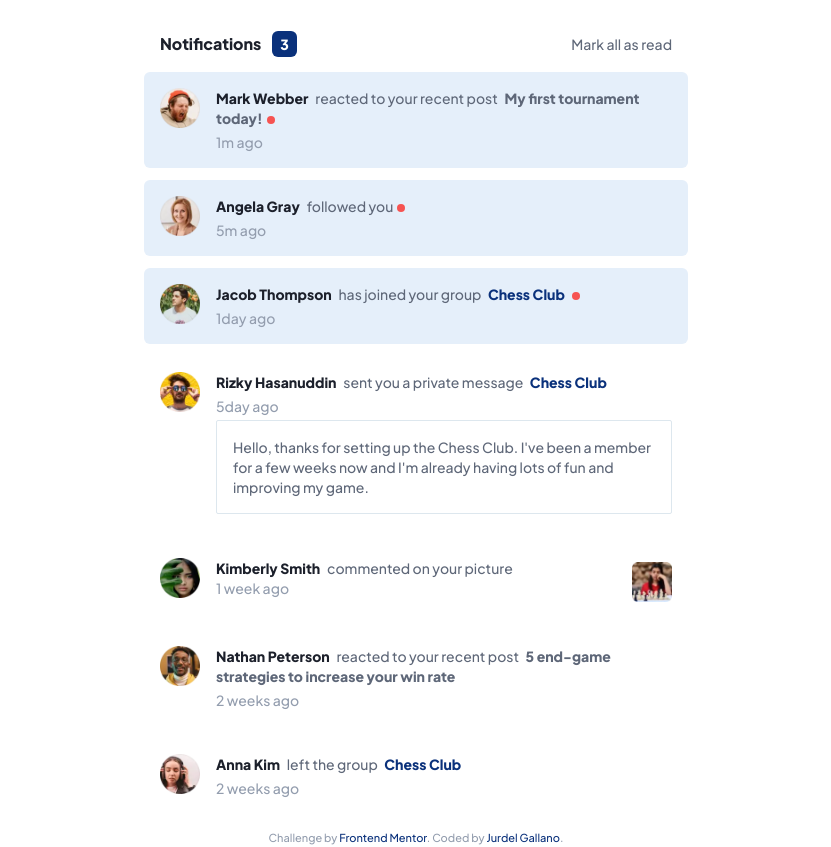
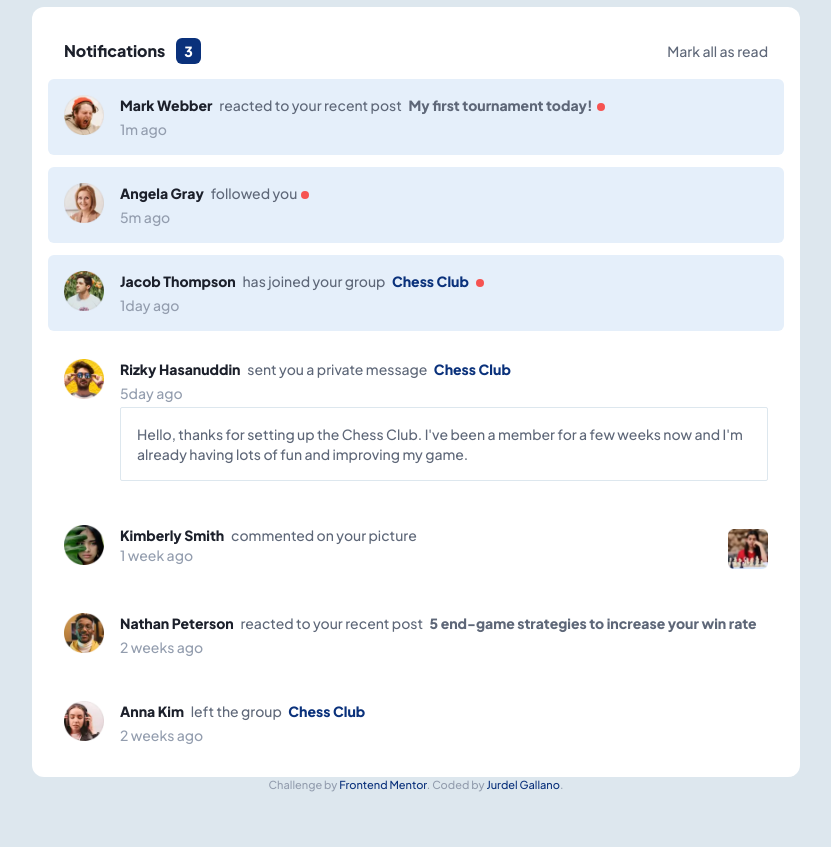
Before and after one commit to secretcrew2/notification-page, a plain HTML site: page index.html in a window 1280 px wide. Shown: the whole page, without its empty margins (224-1055 px from the left). After the commit the page ends 800 px from the top, so only its background shows below. Drawn offline with nearby package versions, Linux system fonts and the light colour scheme.

Commit message:
readjust the layout

```diff
--- a/index.html
+++ b/index.html
@@ -39,9 +39,9 @@
     }
   </script>
 </head>
-<body>
+<body class="bg-grayblue600 min-h-screen flex flex-col justify-center">
   <main>
-    <div class="p-4 max-w-xl mx-auto">
+    <div class="bg-white rounded-xl p-4 max-w-3xl mx-auto">
       <nav class="flex justify-between p-4">
         <h2 class="font-jakarta font-extrabold text-grayblue900">Notifications <span class="bg-blue text-white font-jakarta p-1 px-2 rounded-md ml-2 text-sm" id="notif-count">3</span></h2>
         <button class="font-jakarta text-sm text-grayblue800 hover:text-blue transition duration-150 ease-out hover:ease-in" onclick="someFunction()">Mark all as read</button>
```
Also changed, not shown: tailwind.config.js (added).
